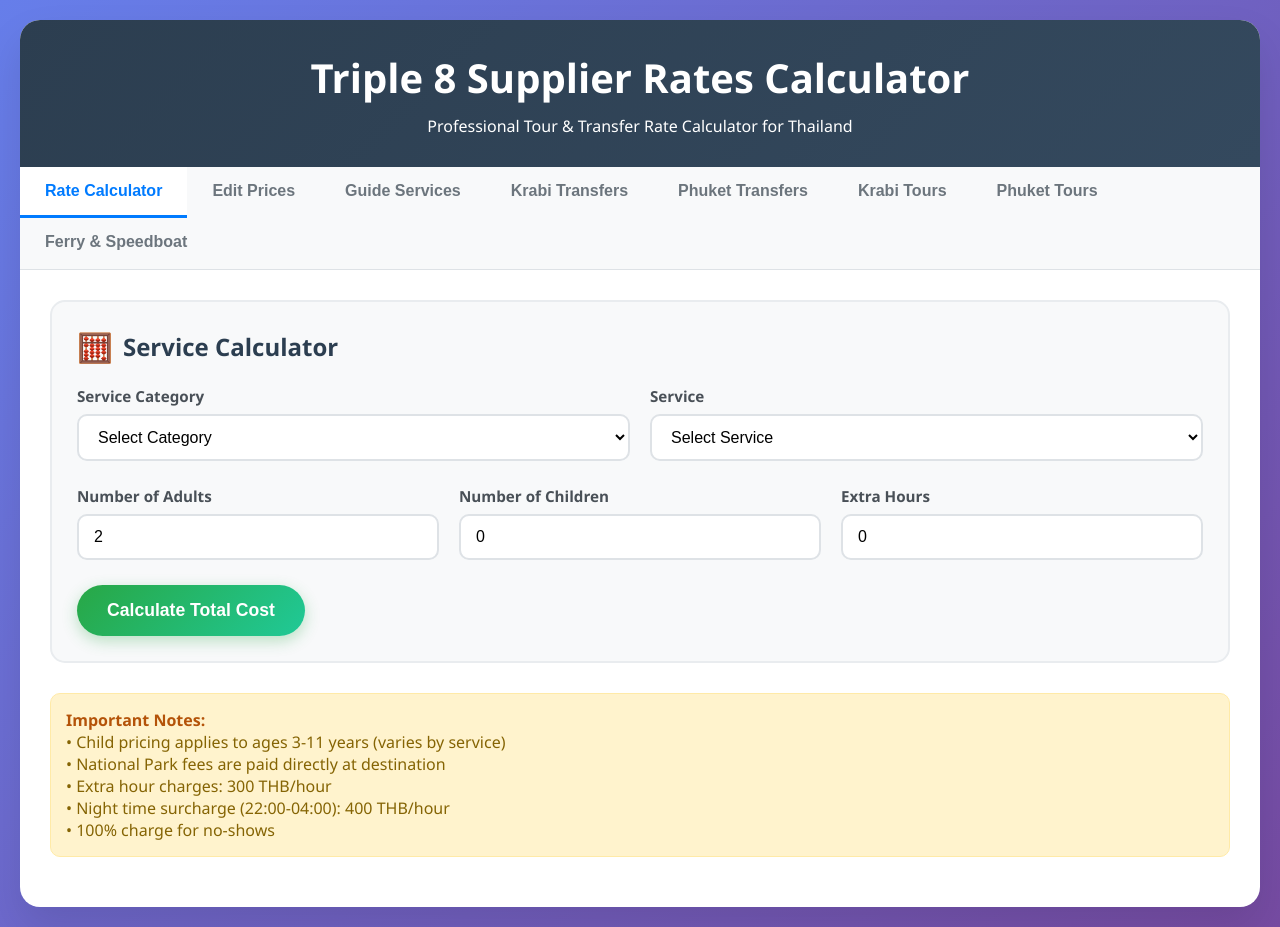
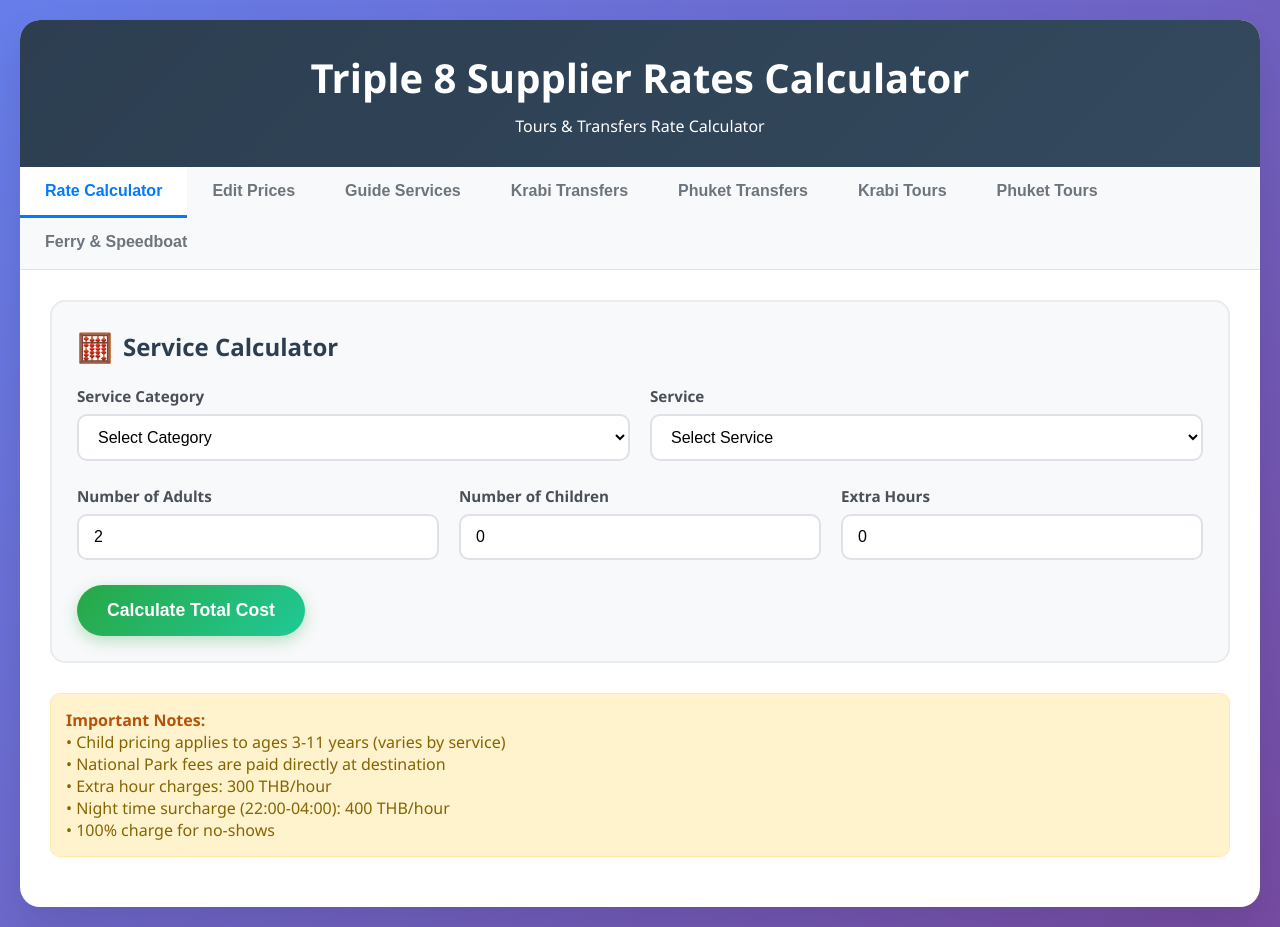
Before and after one commit to Travclan/Triple8-Calculator, a plain HTML site: page index.html in a window 1280 px wide. Drawn offline with Linux system fonts and the light colour scheme.

Commit message:
Update index.html

```diff
--- a/index.html
+++ b/index.html
@@ -3,7 +3,7 @@
 <head>
     <meta charset="UTF-8">
     <meta name="viewport" content="width=device-width, initial-scale=1.0">
-    <title>Triple 8 Supplier Rates Calculator</title>
+    <title>Triple 8 Rates Calculator</title>
     <style>
         * {
             margin: 0;
@@ -288,7 +288,7 @@
     <div class="container">
         <div class="header">
             <h1>Triple 8 Supplier Rates Calculator</h1>
-            <p>Professional Tour & Transfer Rate Calculator for Thailand</p>
+            <p>Tours & Transfers Rate Calculator</p>
         </div>
 
         <div class="tabs">
```
